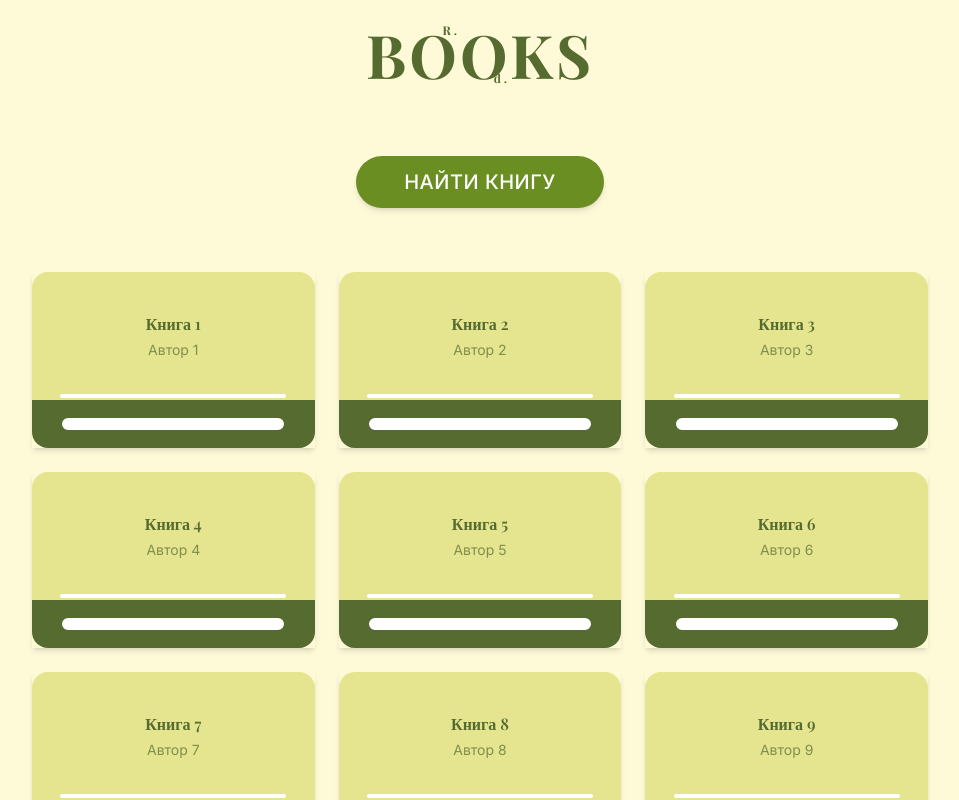
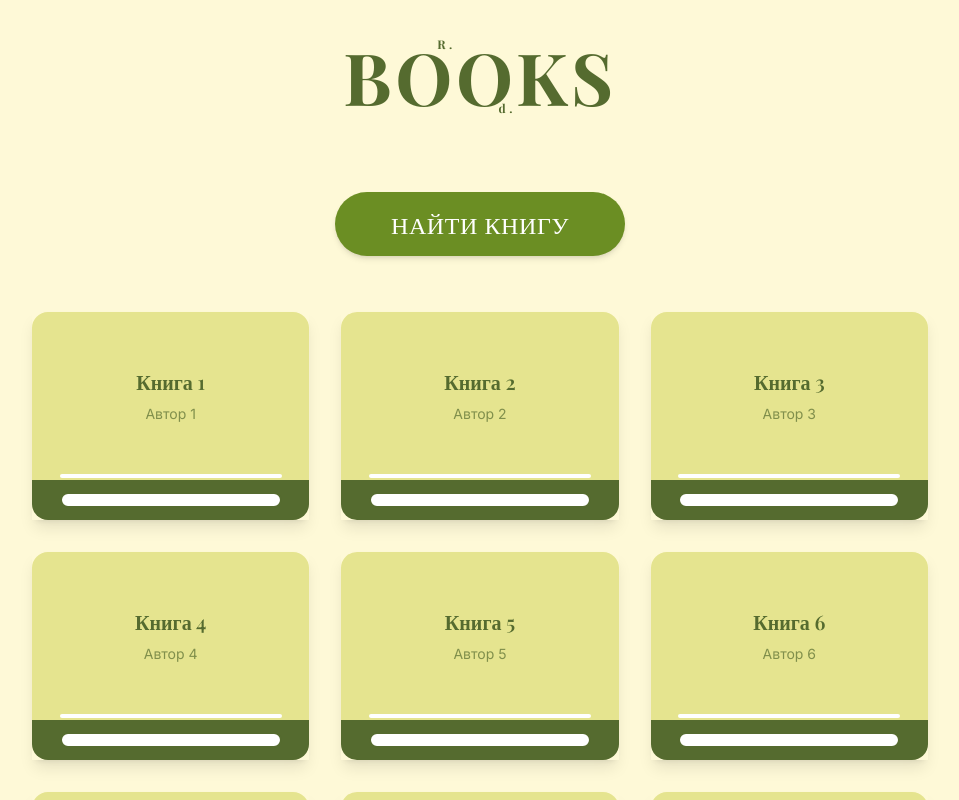
Before and after one commit to unlivedd/litflix-helper-85, a React (Vite) app: page / in a window 1280 px wide. Shown: the top 800 px of the page, without its empty margins (160-1119 px from the left). Built offline with nearby package versions, Linux system fonts and the light colour scheme.

Commit message:
Implement homepage design
Implement homepage design based on provided image.

```diff
--- a/src/components/BookCard.tsx
+++ b/src/components/BookCard.tsx
@@ -20,19 +20,19 @@ const BookCard: React.FC<BookCardProps> = ({
   return (
     <div
       className={cn(
-        "book-card hover-lift cursor-pointer h-44 flex flex-col",
+        "book-card hover-lift cursor-pointer h-52 flex flex-col shadow-lg",
         selected && "ring-2 ring-litflix-darkGreen transform scale-[1.02]",
         className
       )}
       onClick={onClick}
     >
-      <div className="book-cover flex-grow flex items-center justify-center p-4 bg-litflix-paleYellow rounded-t-lg">
+      <div className="book-cover flex-grow flex items-center justify-center p-5 bg-litflix-paleYellow rounded-t-lg">
         <div className="text-center">
-          <h3 className="font-serif font-semibold text-litflix-darkGreen line-clamp-2">{title}</h3>
-          <p className="text-sm text-litflix-darkGreen/70 mt-1">{author}</p>
+          <h3 className="font-serif font-semibold text-xl text-litflix-darkGreen line-clamp-2">{title}</h3>
+          <p className="text-sm text-litflix-darkGreen/70 mt-2">{author}</p>
         </div>
       </div>
-      <div className="book-spine h-12 bg-litflix-darkGreen rounded-b-lg flex items-center justify-center relative">
+      <div className="book-spine h-10 bg-litflix-darkGreen rounded-b-lg flex items-center justify-center relative">
         <div className="absolute -top-1.5 w-4/5 h-1 bg-white rounded-full mx-auto"></div>
         <div className="w-4/5 h-4 bg-white rounded-full border-2 border-litflix-darkGreen"></div>
       </div>
--- a/src/components/FindBookButton.tsx
+++ b/src/components/FindBookButton.tsx
@@ -14,10 +14,10 @@ const FindBookButton: React.FC<FindBookButtonProps> = ({
   return (
     <button
       className={cn(
-        "bg-litflix-mediumGreen text-white font-medium py-3 px-12 rounded-full",
-        "shadow-md transition-all duration-300 ease-out text-xl tracking-wide",
+        "bg-litflix-mediumGreen text-white font-medium py-4 px-14 rounded-full",
+        "shadow-md transition-all duration-300 ease-out text-2xl tracking-wide",
         "hover:shadow-lg hover:bg-litflix-darkGreen active:scale-[0.98]",
-        "uppercase",
+        "uppercase font-serif",
         className
       )}
       onClick={onClick}
--- a/src/index.css
+++ b/src/index.css
@@ -1,3 +1,4 @@
+
 @import url('https://fonts.googleapis.com/css2?family=Inter:wght@300;400;500;600;700&family=Playfair+Display:wght@400;500;600;700&display=swap');
 
 @tailwind base;
@@ -108,7 +109,7 @@
   }
 
   .book-card {
-    @apply flex flex-col overflow-hidden shadow-md transition-all duration-300 hover:shadow-lg;
+    @apply flex flex-col overflow-hidden shadow-md transition-all duration-300 hover:shadow-xl;
   }
 
   .book-cover {
--- a/src/pages/Index.tsx
+++ b/src/pages/Index.tsx
@@ -1,15 +1,12 @@
 
 import React, { useState } from 'react';
 import { useNavigate } from 'react-router-dom';
-import Header from '@/components/Header';
 import FindBookButton from '@/components/FindBookButton';
-import SearchBar from '@/components/SearchBar';
 import BookCard from '@/components/BookCard';
 import { toast } from 'sonner';
 
 const Index = () => {
   const navigate = useNavigate();
-  const [showSearch, setShowSearch] = useState(false);
 
   // Mock book data
   const books = [
@@ -28,12 +25,6 @@ const Index = () => {
     navigate('/questionnaire');
   };
 
-  const handleSearch = (query: string) => {
-    toast.success(`Поиск по запросу: ${query}`);
-    // In a real app, this would search the database
-    navigate('/books');
-  };
-
   const handleBookClick = (id: number) => {
     toast.info(`Выбрана книга ${id}`);
     // In a real app, this would show details or select the book
@@ -41,19 +32,19 @@ const Index = () => {
 
   return (
     <div className="min-h-screen relative overflow-hidden bg-litflix-cream">
-      {/* Background image */}
+      {/* Background image with overlay */}
       <div className="absolute inset-0 -z-10">
         <img
           src="/lovable-uploads/dd4f5308-4d1e-4ec1-a29d-c90913eeebe1.png"
           alt="Cozy reading space"
-          className="w-full h-full object-cover opacity-60"
+          className="w-full h-full object-cover opacity-70"
         />
-        <div className="absolute inset-0 bg-gradient-to-b from-transparent via-litflix-paleYellow/30 to-litflix-paleYellow/70" />
+        <div className="absolute inset-0 bg-gradient-to-b from-transparent via-litflix-cream/30 to-litflix-cream/70" />
       </div>
 
-      {/* Simple header with just the logo */}
-      <div className="pt-6 pb-4 text-center">
-        <h1 className="text-5xl md:text-6xl font-serif font-bold text-litflix-darkGreen tracking-wider">
+      {/* BOOKS logo */}
+      <div className="pt-10 pb-6 text-center">
+        <h1 className="text-7xl font-serif font-bold tracking-wider inline-block">
           <span className="text-litflix-darkGreen">B</span>
           <span className="text-litflix-darkGreen relative">
             <span className="absolute text-xs top-2 right-0">R.</span>
@@ -68,14 +59,14 @@ const Index = () => {
         </h1>
       </div>
 
-      <main className="container mx-auto px-4 pt-4 pb-20">
+      <main className="container mx-auto px-4 pt-8 pb-20">
         {/* Find Book Button centered */}
-        <div className="flex justify-center mb-16 pt-10">
+        <div className="flex justify-center mb-14 pt-6">
           <FindBookButton onClick={handleFindBook} />
         </div>
 
         {/* Book cards grid */}
-        <div className="grid grid-cols-3 gap-6 max-w-4xl mx-auto">
+        <div className="grid grid-cols-3 md:grid-cols-3 gap-8 max-w-4xl mx-auto">
           {books.map((book) => (
             <BookCard
               key={book.id}
```
